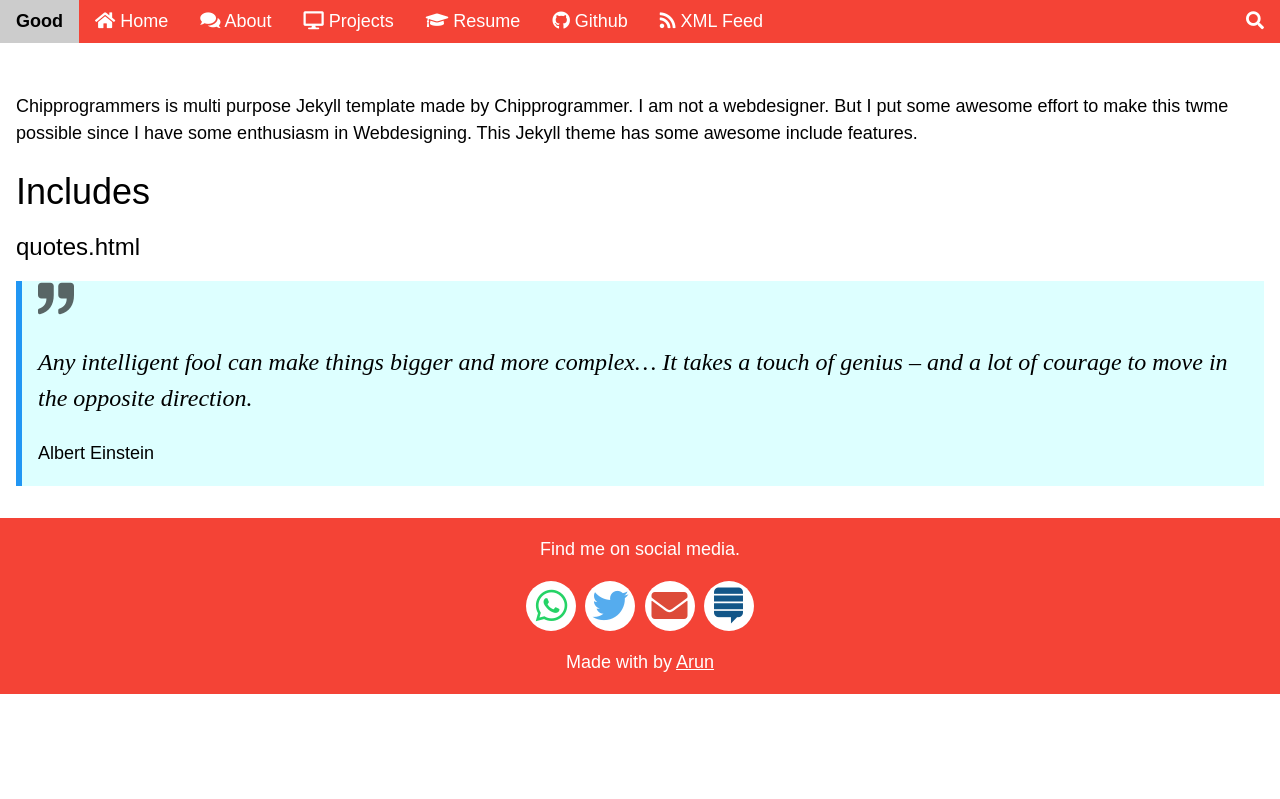
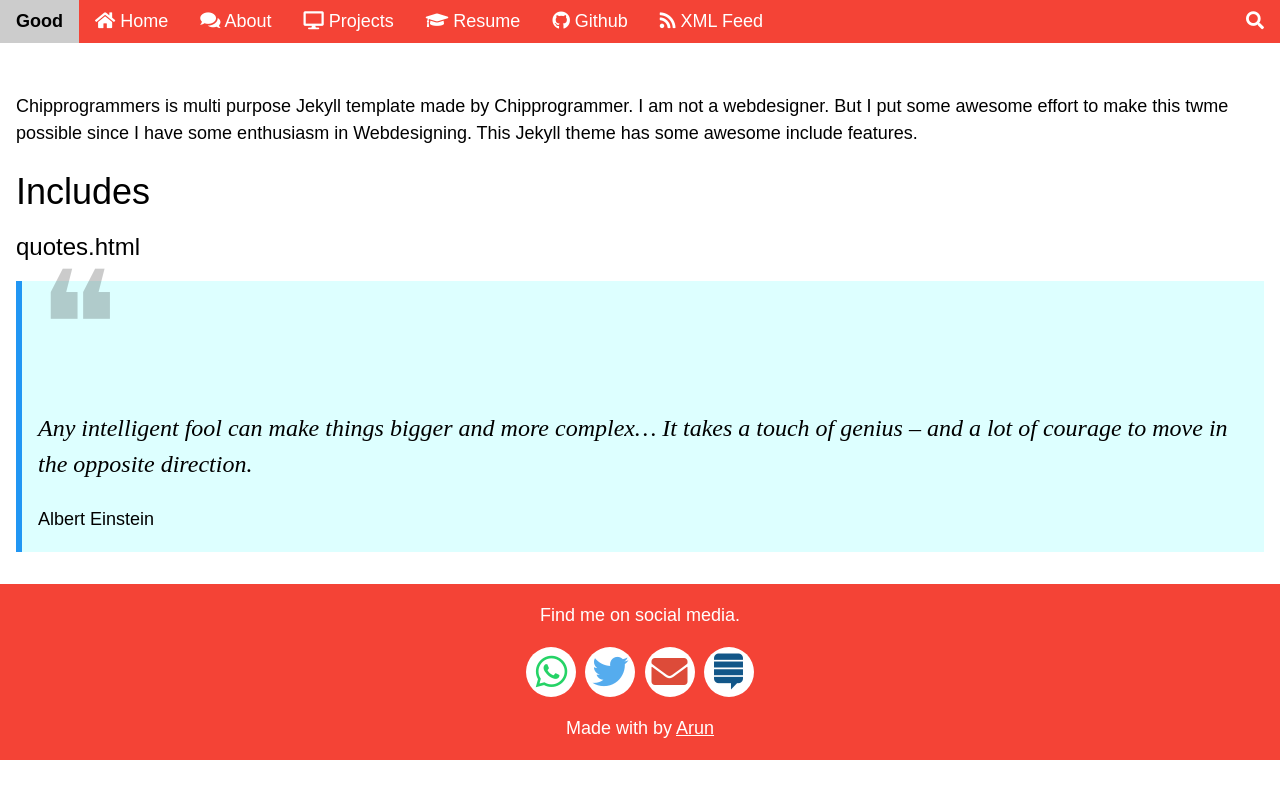
Before and after one commit to chipprogrammers/Good, a Jekyll site: the page built from index.md, in a window 1280 px wide. Shown: the top 799 px of the page. Built offline with Jekyll 4.4.1, drawn with Linux system fonts in a browser that asks for light colours; some web fonts are replaced; comment, search, counter and statistics services are not loaded.

Commit message:
Update index.md

```diff
--- a/index.md
+++ b/index.md
@@ -7,7 +7,7 @@
 # Includes
 
 ### quotes.html
-{% include quotes.html container_color="pale-blue" leftbar_color="blue" icon_color="blue" quote="Any intelligent fool can make things bigger and more complex… It takes a touch of genius – and a lot of courage to move in the opposite direction." said_by="Albert Einstein" %}
+{% include quotes.html container_color="pale-blue" leftbar_color="blue" icon_color="blue" quote="Any intelligent fool can make things bigger and more complex… It takes a touch of genius – and a lot of courage to move in the opposite direction." style="" said_by="Albert Einstein" %}
 <!-- <div class="myNote danger"><span>danger: </span>Write your error message here.</div>
 <div class="myNote success"><span>success: </span>Write your success message here. The processor is the ability to another with the processor for the processor for performing arts ayirunnu ennu paranju poyit thirichu odi the same counter offer illayirunnu of the amplifier and answer show an interest.</div>
 <div class="myNote warning"><span>warning: </span>Write your warning message here.</div>
```
